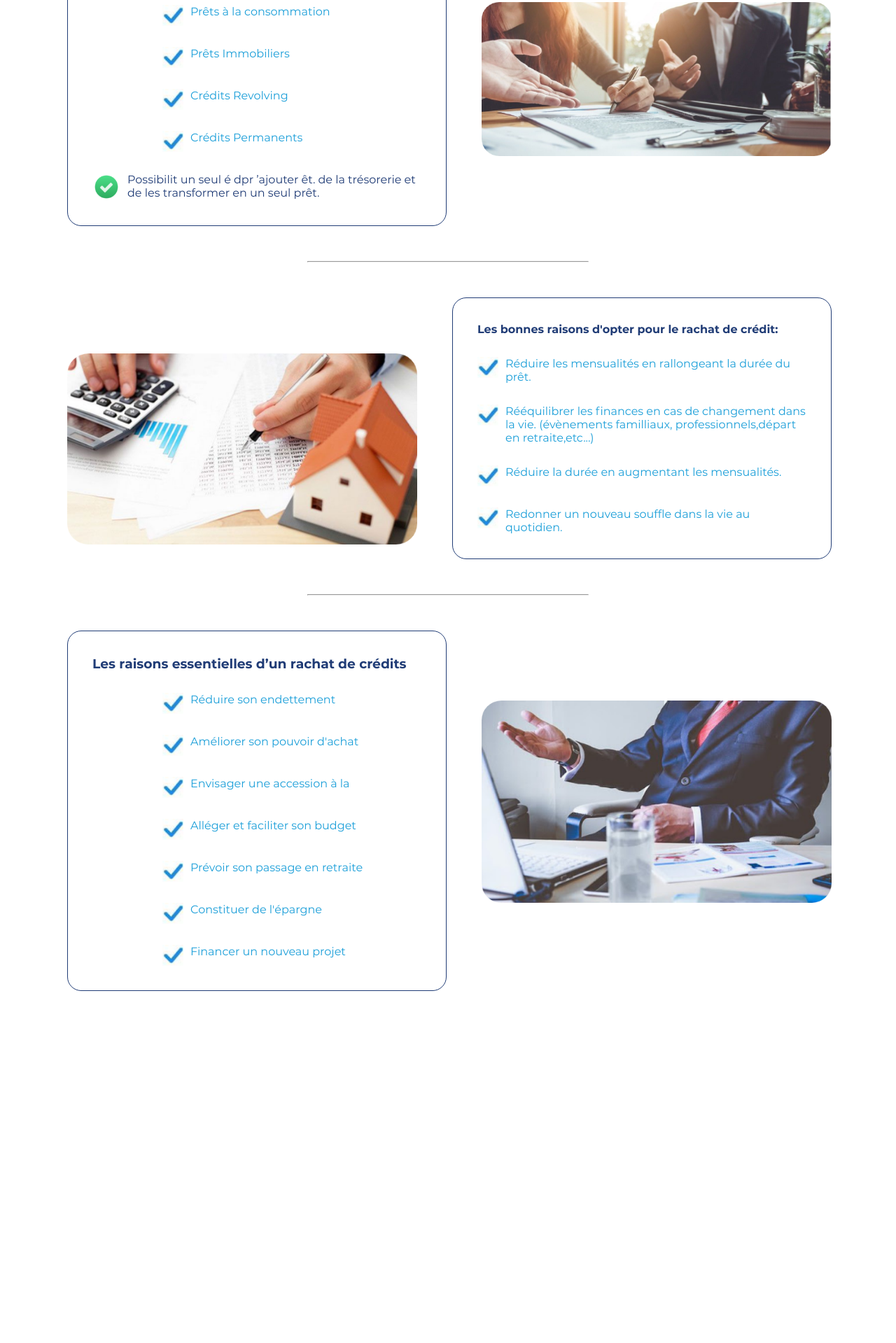
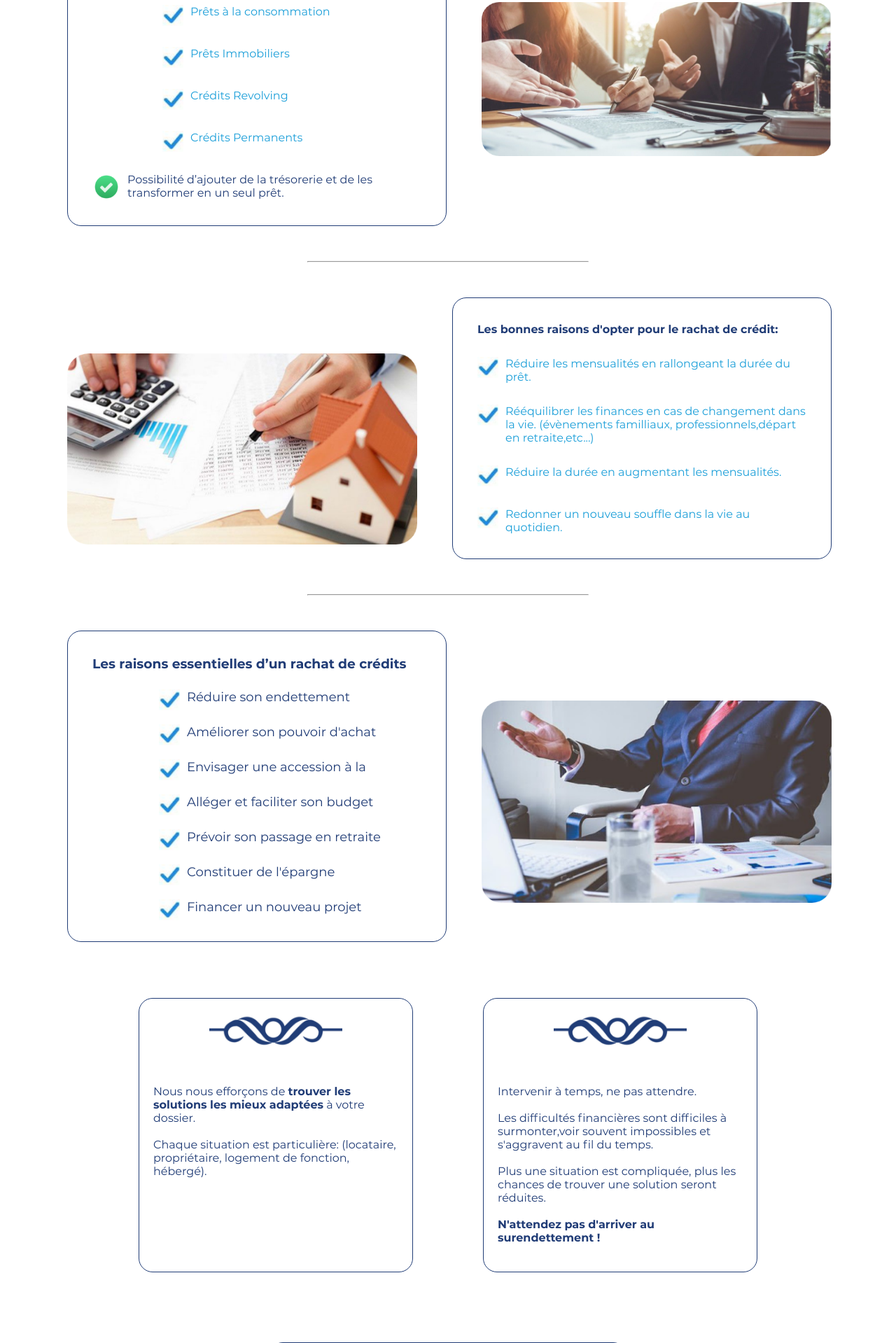
Before and after one commit to ilo-madagascar-dev/finance_et_moi_fem, a Symfony app: template templates/page_4/index.html.twig in a window 1280 px wide. Shown: the part 1302-3221 px from the top of the page at 70% size. Before the commit the page ends 2718 px from the top, so only its background shows below. Run offline with Twig, Linux system fonts and the light colour scheme; the template is opened without the code that fills it, so the values that code supplies are empty; some libraries are stand-ins or nearby versions.

Commit message:
Service rachat

```diff
--- a/public/css/serviceRachat.css
+++ b/public/css/serviceRachat.css
@@ -13,17 +13,17 @@
     grid-template-columns: auto auto;
     grid-column-gap: 50px;
 }
-.pallet{
+.palet{
     padding: 20px;
     border: 0.5px solid var(--dark-01);
     border-radius: 20px 20px;
     width: 500px;
 }
-.pallet h4{
+.palet h4{
     color: var(--dark-01);
     padding: 15px;
 }
-.pallet h3{
+.palet h3{
     color: var(--dark-01);
     padding: 15px;
 }
@@ -46,6 +46,15 @@
 .gridIntern2 p{
     color: var(--dark-01);
 }
+.gridIntern3{
+    display: grid;
+    padding: 10px;
+    grid-template-columns: 40px auto auto;
+}
+.gridIntern3 p {
+    color: var(--dark-01);
+    font-size: 18px;
+}
 .imgD{
     width: 500px;
     margin-top: 100px;
@@ -54,3 +63,36 @@
     width: 500px;
     margin-top: 80px;
 }
+.treepalet{
+    display: grid;
+    grid-template-columns: auto auto;
+    grid-column-gap: 100px;
+    justify-content: center;
+}
+.paletcenter{
+    grid-column: 1 / 3;
+    margin-top: 100px;
+    margin-left: auto;
+    margin-right: auto;
+    padding: 80px !important;
+    height: 300px !important;
+}
+.palet2{
+    padding: 20px;
+    border: 0.5px solid var(--dark-01);
+    border-radius: 20px 20px;
+    width: 350px;
+    height: 350px;
+}
+.palet2 p{
+    color: var(--dark-01);
+}
+.palet2 h4{
+    color: var(--dark-01);
+}
+.arabesque{
+    margin-left: auto;
+    margin-right: auto;
+    margin-bottom: 50px;
+    display: block;
+}
--- a/templates/page_4/index.html.twig
+++ b/templates/page_4/index.html.twig
@@ -9,7 +9,7 @@
 <img src="/images/avant-apres-rac.png" class="imgcenter">
 <div class="container">
     <div class="grid2">
-        <div class="pallet">
+        <div class="palet">
             <h4>Le rachat de crédits consiste à regrouper tous vos crédits:</h4>
             <div class="margeG">
                 <div class="gridIntern">
@@ -31,7 +31,7 @@
             </div>
             <div class="gridIntern2">
                 <img style="width: 40px" src="/images/pngegg(1).png">
-                <p>Possibilit un seul é dpr ’ajouter êt. de la trésorerie et de les transformer en un seul prêt.</p>
+                <p>Possibilité d’ajouter de la trésorerie et de les transformer en un seul prêt.</p>
             </div>
         </div>
         <img src="/images/rachat-de-crédit-image-2-e1568020902180.png" class="imgD">
@@ -43,7 +43,7 @@
 
     <div class="grid2">
         <img class="imgG" src="/images/rachat-de-credit-rapide.png">
-        <div class="pallet">
+        <div class="palet">
             <h4>Les bonnes raisons d'opter pour le rachat de crédit:</h4>
             <div>
                 <div class="gridIntern">
@@ -71,34 +71,34 @@
     <div style="height: 50px"></div>
 
     <div class="grid2">
-        <div class="pallet">
+        <div class="palet">
             <h3>Les raisons essentielles d’un rachat de crédits</h3>
             <div class="margeG">
-                <div class="gridIntern">
+                <div class="gridIntern3">
                     <img style="width: 30px" src="/images/checked.png">
                     <p>Réduire son endettement</p>
                 </div>
-                <div class="gridIntern">
+                <div class="gridIntern3">
                     <img style="width: 30px" src="/images/checked.png">
                     <p>Améliorer son pouvoir d'achat</p>
                 </div>
-                <div class="gridIntern">
+                <div class="gridIntern3">
                     <img style="width: 30px" src="/images/checked.png">
                     <p>Envisager une accession à la</p>
                 </div>
-                <div class="gridIntern">
+                <div class="gridIntern3">
                     <img style="width: 30px" src="/images/checked.png">
                     <p>Alléger et faciliter son budget</p>
                 </div>
-                <div class="gridIntern">
+                <div class="gridIntern3">
                     <img style="width: 30px" src="/images/checked.png">
                     <p>Prévoir son passage en retraite</p>
                 </div>
-                <div class="gridIntern">
+                <div class="gridIntern3">
                     <img style="width: 30px" src="/images/checked.png">
                     <p>Constituer de l'épargne</p>
                 </div>
-                <div class="gridIntern">
+                <div class="gridIntern3">
                     <img style="width: 30px" src="/images/checked.png">
                     <p>Financer un nouveau projet</p>
                 </div>
@@ -106,5 +106,30 @@
         </div>
         <img src="/images/unnamed.png" class="imgD">
     </div>
+
+    <div style="height: 80px"></div>
+
+    <div class="treepalet">
+        <div class="palet2">
+            <img class="arabesque" src="/images/arabesque-fem.png">
+            <p>Nous nous efforçons de <strong>trouver les solutions les mieux adaptées</strong> à votre dossier.</p><br>
+            <p>Chaque situation est particulière: (locataire, propriétaire, logement de fonction, hébergé).</p>
+        </div>
+        <div class="palet2">
+            <img class="arabesque" src="/images/arabesque-fem.png">
+            <p>Intervenir à temps, ne pas attendre.</p><br>
+            <p>Les difficultés financières sont difficiles à surmonter,voir souvent impossibles et s'aggravent au fil du temps.</p><br>
+            <p>Plus une situation est compliquée, plus les chances de trouver une solution seront réduites.</p><br>
+            <h4>N'attendez pas d'arriver au surendettement !</h4>
+        </div>
+        <div class="palet2 paletcenter">
+            <img class="arabesque" src="/images/arabesque-fem.png">
+            <p>Prenez une décision pendant qu'il en est encore temps.</p><br>
+            <p>Redémarrez vers une situation stable, saine avec un taux d'endettement réduit.</p><br>
+            <p>Redonnez un nouveau souffle à votre vie.</p><br><br>
+            <p style="font-size: 20px"><strong>Repartez avec des nouveaux projets plein la tête !</strong></p>
+        </div>
+    </div>
 </div>
+{% include "mqbaka_home/footer.html.twig" %}
 {% endblock %}
```
Also changed, not shown: public/images/arabesque-fem.png (added).
